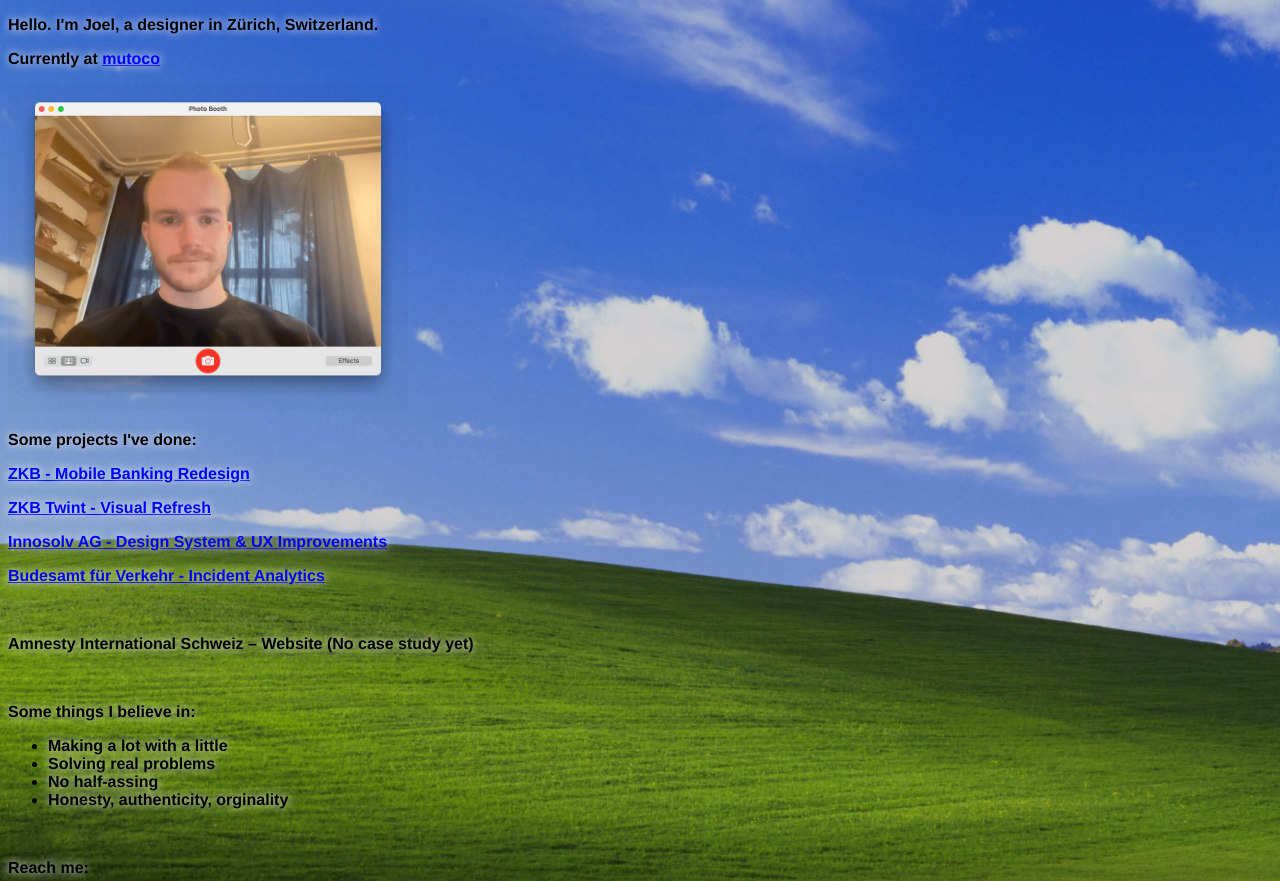
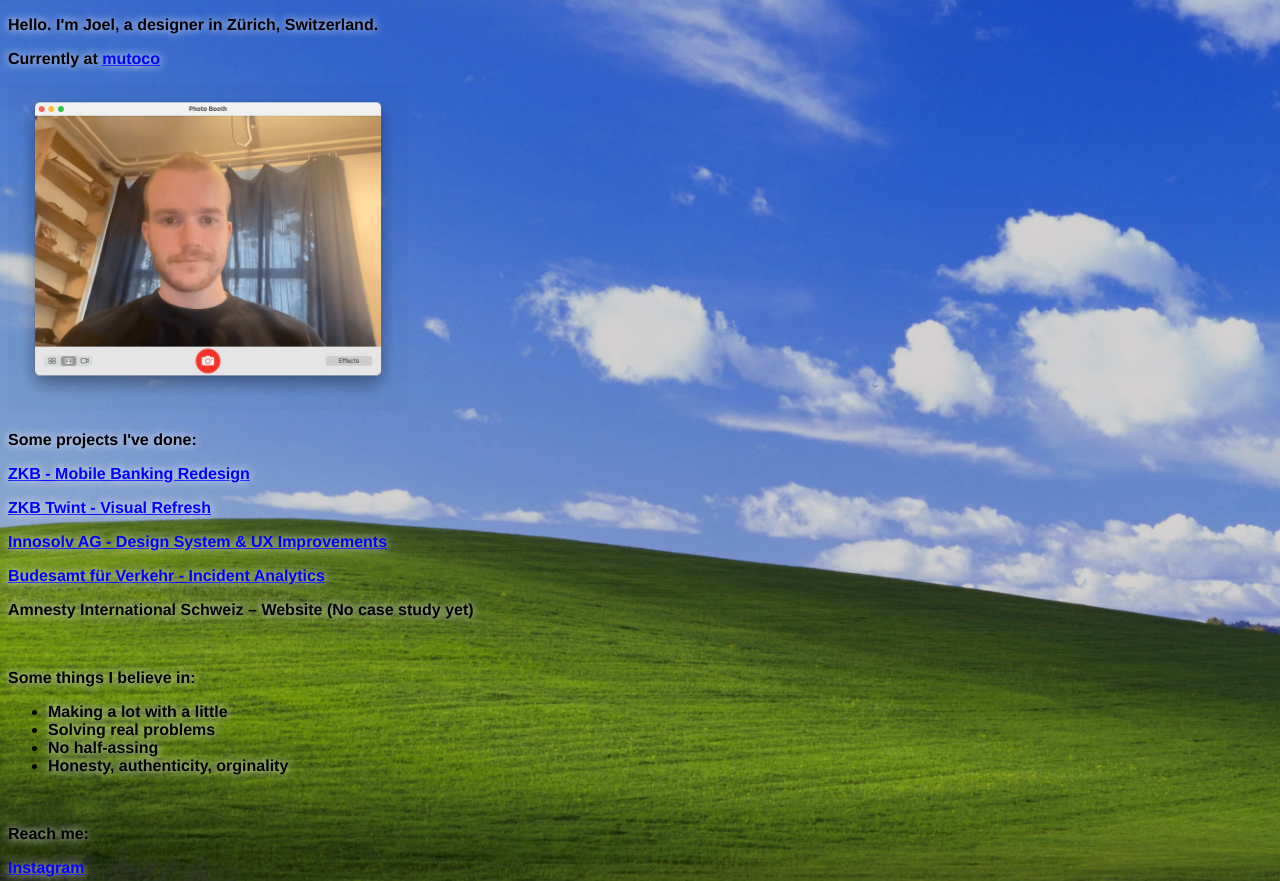
Before and after one commit to joelsinnott/portfolio, a plain HTML site: page index.html in a window 1280 px wide. Shown: the top 881 px of the page. Drawn offline with Linux system fonts and the light colour scheme.

Commit message:
removed break

```diff
--- a/index.html
+++ b/index.html
@@ -19,7 +19,7 @@
     <a href="https://ginetta.net/zkb-mobile-app" target="_blank"><p>ZKB - Mobile Banking Redesign</p></a>
     <a href="twint.html"><p>ZKB Twint - Visual Refresh</p></a>
     <a href="https://ginetta.net/innosolv-design-system" target="_blank"><p>Innosolv AG - Design System & UX Improvements</p></a>
-    <a href="https://ginetta.net/bav-tool" target="_blank"><p>Budesamt für Verkehr - Incident Analytics</p></a><br>
+    <a href="https://ginetta.net/bav-tool" target="_blank"><p>Budesamt für Verkehr - Incident Analytics</p></a>
     <p>Amnesty International Schweiz – Website (No case study yet)</p><br>
     <p>Some things I believe in:</p>
     <ul>
```
